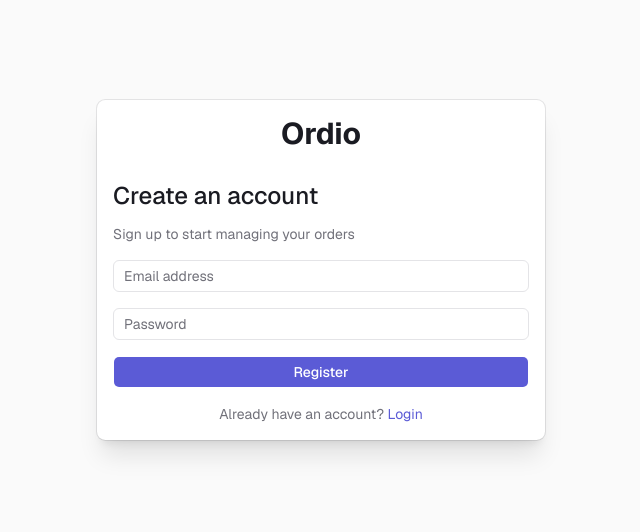
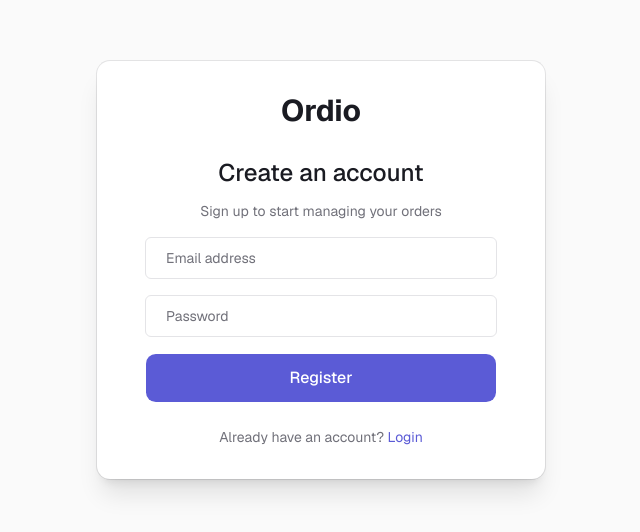
Before and after one commit to Alitm25/ordio, a Next.js app: page /register in a window 1280 px wide. Shown: the part 130-662 px from the top of the page, without its empty margins (319-959 px from the left). Built offline with nearby package versions, Linux system fonts and the light colour scheme; no server answers.

Commit message:
update register form UI

```diff
--- a/src/features/auth/components/RegisterForm.tsx
+++ b/src/features/auth/components/RegisterForm.tsx
@@ -57,8 +57,8 @@ export default function RegisterForm() {
     };
 
     return (
-        <Card className="w-full max-w-md border-border/50 shadow-xl">
-            <CardHeader className={'space-y-2'}>
+        <Card className="w-full max-w-md border-border/50 shadow-xl p-8 rounded-3xl">
+            <CardHeader className={'space-y-2 flex items-center justify-center flex-col'}>
                 <div className="flex justify-center mb-6">
                     <div className="text-3xl font-bold">
                         Ordio
@@ -74,45 +74,53 @@ export default function RegisterForm() {
                 </CardDescription>
             </CardHeader>
 
-            <CardContent className={'space-y-4'}>
+            <CardContent className="pt-0">
                 <form onSubmit={handleSubmit(onSubmit)} className="space-y-4">
-                    <div>
-                        <Input type="email" placeholder={ t('email') }{...register("email")} />
-
-                        {
-                            errors.email && (
-                                <p className="text-sm text-red-500 mt-1">
-                                    { tValid('invalidEmail') }
-                                </p>
-                            )
-                        }
+                    <div className="space-y-2">
+                        <Input
+                            id="email"
+                            type="email"
+                            className={'p-5'}
+                            placeholder={t('email')}
+                            aria-invalid={Boolean(errors.email)}
+                            {...register("email")}
+                        />
+                        {errors.email && (
+                            <p className="text-sm text-destructive">
+                                {tValid("invalidEmail")}
+                            </p>
+                        )}
                     </div>
 
-                    <div>
-                        <Input type="password" placeholder={ t('password') } {...register("password")} />
-
-                        {
-                            errors.password && (
-                                <p className="text-sm text-red-500 mt-1">
-                                    { tValid('passwordMin') }
-                                </p>
-                            )
-                        }
+                    <div className="space-y-2">
+                        <Input
+                            id="password"
+                            type="password"
+                            className={'p-5'}
+                            placeholder={t('password')}
+                            aria-invalid={Boolean(errors.password)}
+                            {...register("password")}
+                        />
+                        {errors.password && (
+                            <p className="text-sm text-destructive">
+                                {tValid("passwordMin")}
+                            </p>
+                        )}
                     </div>
 
-                    <Button type="submit" className="w-full cursor-pointer" disabled={registerMutation.isPending}>
-                        {
-                            registerMutation.isPending
-                                ? `${ t('loading') }`
-                                : `${ t('submit') }`
-                        }
+                    <Button
+                        type="submit"
+                        className="w-full cursor-pointer p-6 text-base rounded-2xl"
+                        disabled={registerMutation.isPending}
+                    >
+                        {registerMutation.isPending ? t("loading") : t("submit")}
                     </Button>
                 </form>
-                {/* Back to login form */}
-                <p className="text-sm text-center text-muted-foreground mt-4">
-                    { t('hasAccount') }{" "}
+
+                <p className="text-sm text-center text-muted-foreground mt-6">
+                    {t("hasAccount")} {" "}
                     <Link href="/login" className="text-primary underline-offset-4 hover:underline">
-                        { t('login') }
+                        {t("login")}
                     </Link>
                 </p>
             </CardContent>
```
